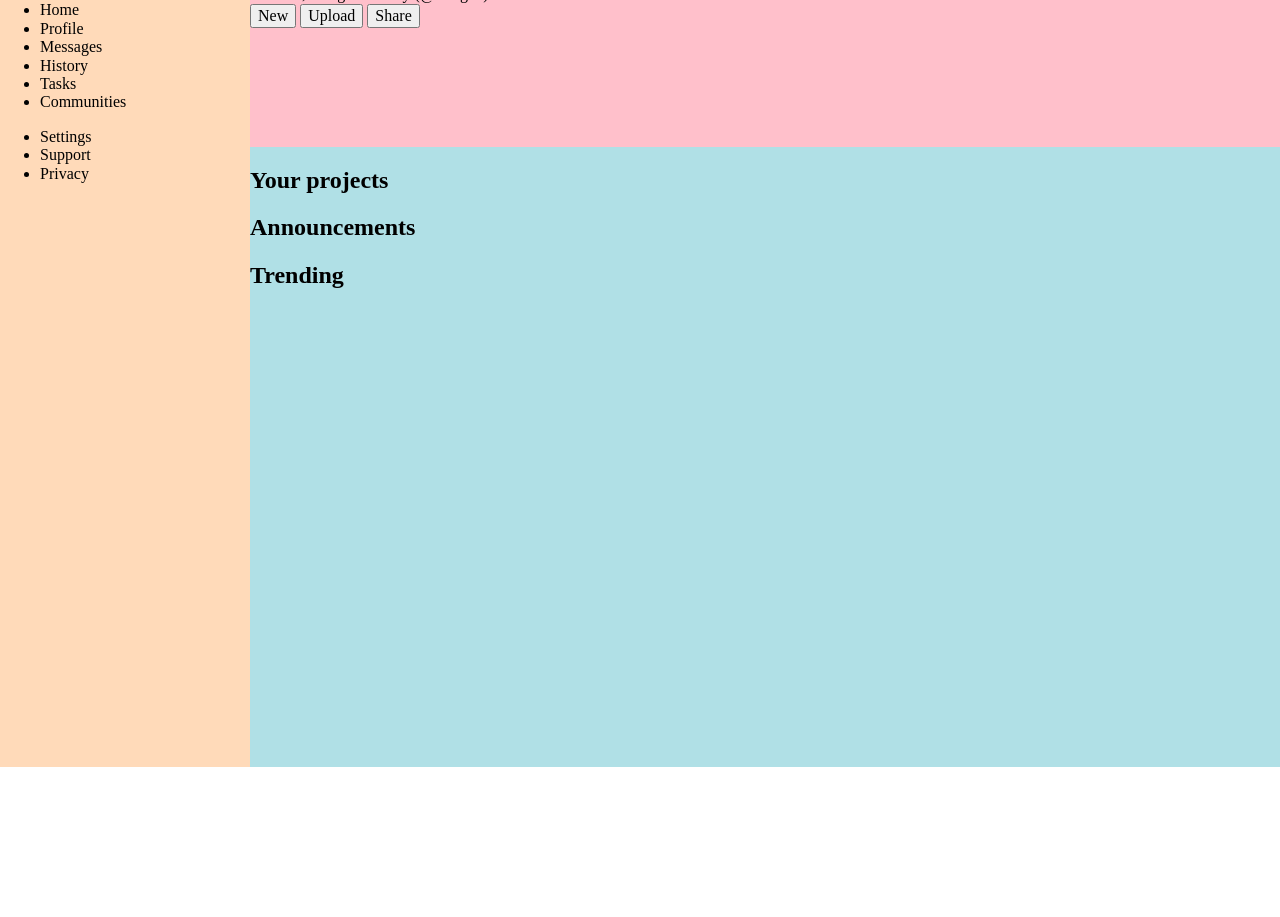
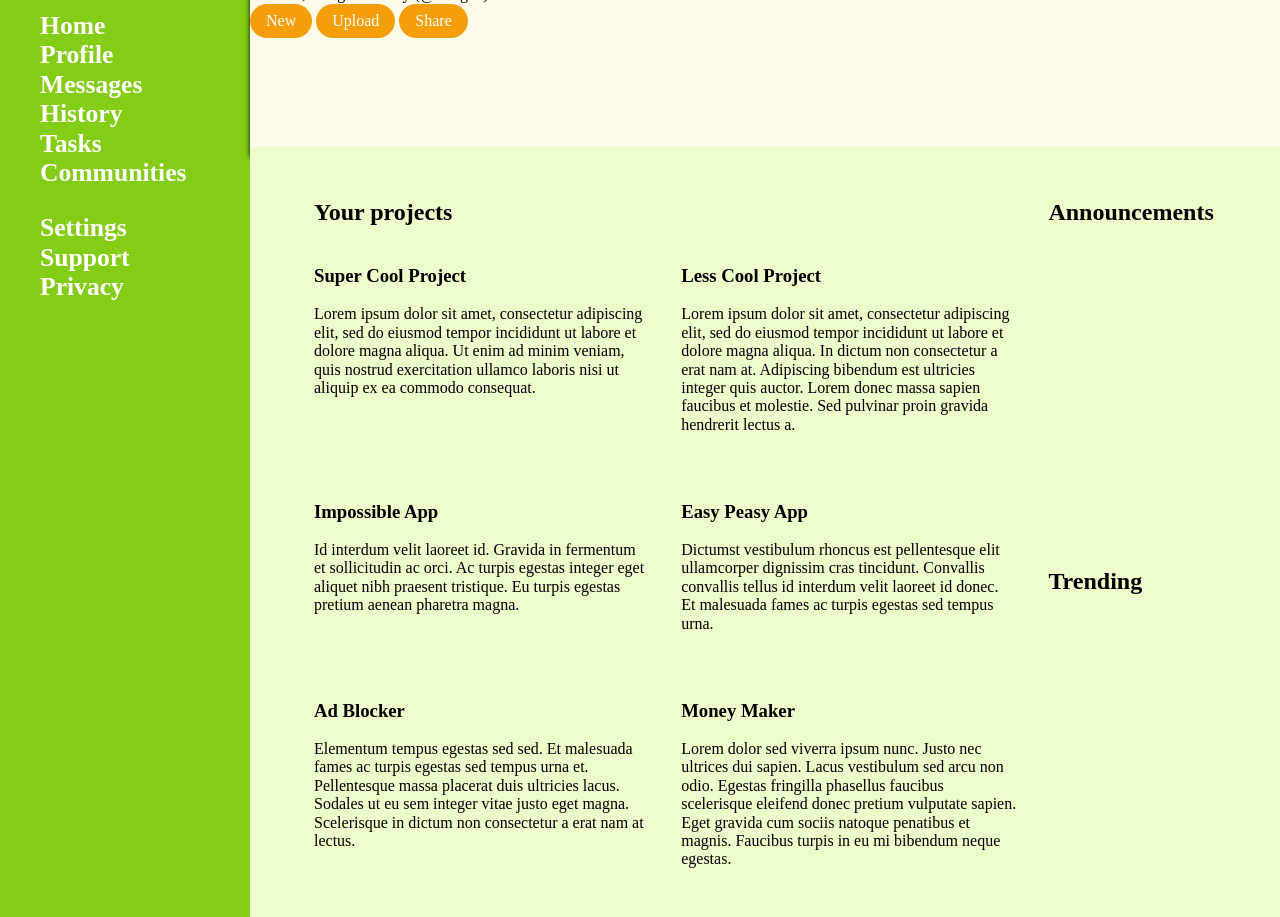
Before and after one commit to stieludv/top-admin-dashboard, a plain HTML site: page index.html in a window 1280 px wide. Shown: the part 33-950 px from the top of the page. Before the commit the page ends 800 px from the top, so only its background shows below. Drawn offline with Linux system fonts and the light colour scheme.

Commit message:
Playing around with color, positioning child elements

```diff
--- a/css/styles.css
+++ b/css/styles.css
@@ -1,5 +1,32 @@
+:root {
+    /* https://tailwindcss.com/docs/customizing-colors: Lime & Amber */
+    /* Primary Color */
+    --main-bright-color: #84cc16;
+    --main-dark-color: #3f6212;
+    --main-super-dark-color: #1a2e05;
+    --main-light-color: #d9f99d;
+    --main-super-light-color: #ecfccb;
+    /* Secondary Color */
+    --main-bright-secondary-color: #f59e0b;
+    --main-dark-secondary-color: #92400e;
+    --main-super-dark-secondary-color: #451a03;
+    --main-light-secondary-color: #fde68a;
+    --main-super-light-secondary-color: #fffbeb;
+    /* Text Color */
+    --text-color-main: black;
+    --text-color-secondary: white;
+
+}
+
+button {
+    background-color: var(--main-bright-secondary-color);
+    color: white;
+    border: none;
+    padding: 0.5rem 1rem 0.5rem;
+    border-radius: 100px;
+}
+
 .container {
-    background-color: lavender;
     min-height: 100svh;
     display: grid;
     grid-template-columns: clamp(220px, 250px, 300px) 1fr;
@@ -8,14 +35,55 @@
 
 .sidebar {
     grid-row: 1 / span 2;
-    background-color: peachpuff;
+    background-color: var(--main-bright-color);
+    color: var(--text-color-secondary);
+    font-weight: bold;
+}
+
+.sidebar ul {
+    list-style: none;
+    font-size: 1.6rem;
 }
 
 .header {
     grid-column: 2;
-    background-color: pink;
+    background-color: var(--main-super-light-secondary-color);
+    box-shadow: 0px 10px 5px black;
+    display: flex;
+    flex-direction: column;
+}
+
+.header-bottom {
+
 }
 
 .main-content {
-    background-color: powderblue;
+    display: grid;
+    background-color: var(--main-super-light-color);
+    grid-template-columns: 2fr 2fr 1fr;
+    padding: 2rem 4rem 2rem;
+    gap: 2rem;
 }
+
+.projects {
+    grid-column: 1 / span 2;
+    grid-row: 1 / span 2;
+}
+
+.project-container {
+    display: grid;
+    grid-template-columns: repeat(2, minmax(180px, 50%));
+    gap: 2rem;
+}
+
+.project {
+
+}
+
+.announcements {
+    grid-column: -2;
+}
+
+.trending {
+    grid-column: -2;
+}
--- a/index.html
+++ b/index.html
@@ -58,23 +58,48 @@
         <div class="main-content">
             <div class="projects">
                 <h2>Your projects</h2>
+                <div class="project-container">
                     <div class="project">
+                        <h3>Super Cool Project</h3>
+                        <p>Lorem ipsum dolor sit amet, consectetur adipiscing elit, sed do eiusmod tempor incididunt ut labore et dolore magna aliqua. Ut enim ad minim veniam, quis nostrud exercitation ullamco laboris nisi ut aliquip ex ea commodo consequat.</p>
+                        <div>
+                        </div>
+                    </div>
+                    <div class="project">
+                        <h3>Less Cool Project</h3>
+                        <p>Lorem ipsum dolor sit amet, consectetur adipiscing elit, sed do eiusmod tempor incididunt ut labore et dolore magna aliqua. In dictum non consectetur a erat nam at. Adipiscing bibendum est ultricies integer quis auctor. Lorem donec massa sapien faucibus et molestie. Sed pulvinar proin gravida hendrerit lectus a.</p>
+                        <div>
 
                         </div>
+                    </div>
                     <div class="project">
+                        <h3>Impossible App</h3>
+                        <p>Id interdum velit laoreet id. Gravida in fermentum et sollicitudin ac orci. Ac turpis egestas integer eget aliquet nibh praesent tristique. Eu turpis egestas pretium aenean pharetra magna.</p>
+                        <div>
 
                         </div>
+                    </div>
                     <div class="project">
+                        <h3>Easy Peasy App</h3>
+                        <p>Dictumst vestibulum rhoncus est pellentesque elit ullamcorper dignissim cras tincidunt. Convallis convallis tellus id interdum velit laoreet id donec. Et malesuada fames ac turpis egestas sed tempus urna.</p>
+                        <div>
 
                         </div>
+                    </div>
                     <div class="project">
+                        <h3>Ad Blocker</h3>
+                        <p>Elementum tempus egestas sed sed. Et malesuada fames ac turpis egestas sed tempus urna et. Pellentesque massa placerat duis ultricies lacus. Sodales ut eu sem integer vitae justo eget magna. Scelerisque in dictum non consectetur a erat nam at lectus.</p>
+                        <div>
 
                         </div>
+                    </div>
                     <div class="project">
+                        <h3>Money Maker</h3>
+                        <p>Lorem dolor sed viverra ipsum nunc. Justo nec ultrices dui sapien. Lacus vestibulum sed arcu non odio. Egestas fringilla phasellus faucibus scelerisque eleifend donec pretium vulputate sapien. Eget gravida cum sociis natoque penatibus et magnis. Faucibus turpis in eu mi bibendum neque egestas.</p>
+                        <div>
 
                         </div>
-                <div class="project">
-
+                    </div>
                 </div>
             </div>
             <div class="announcements">
```
Lines whose indentation alone changed are shown as unchanged.
